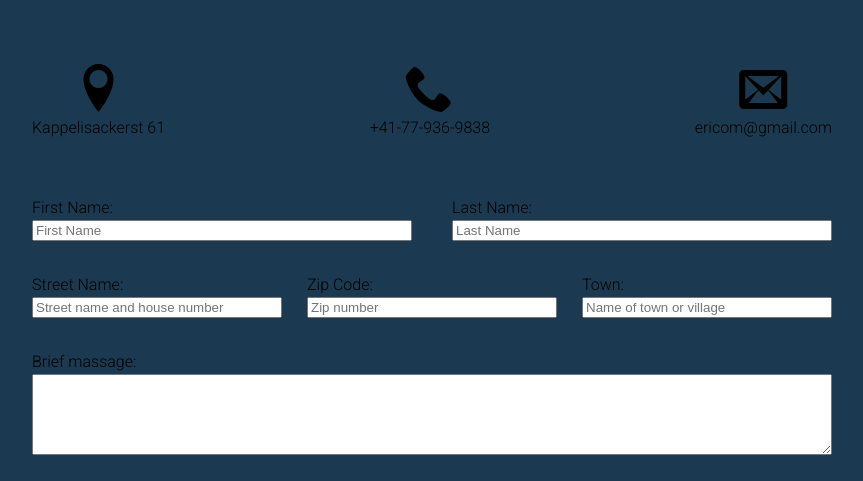
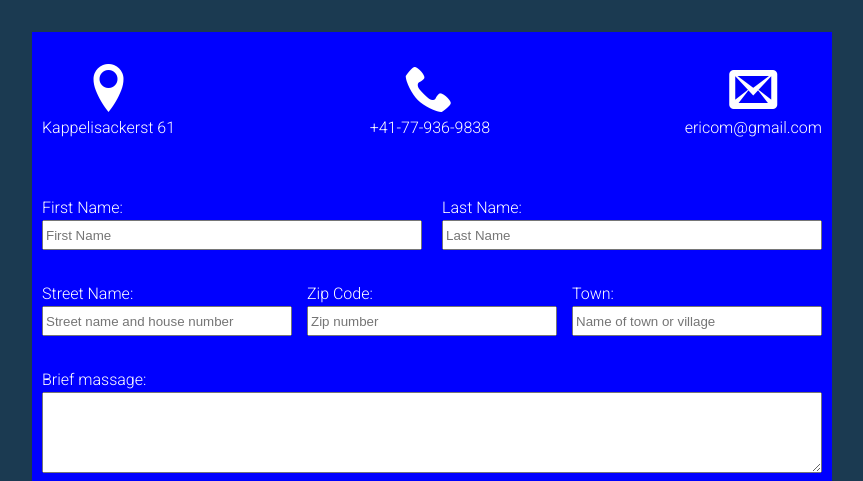
Before and after one commit to Awalom/bern_eri_com, a plain HTML site: page contact.html in a window 1280 px wide. Shown: the top 481 px of the page, without its empty margins (208-1071 px from the left). Drawn offline with Linux system fonts and the light colour scheme; files whose address does not match are found by name.

Commit message:
Added contact us page. need some more work in color

```diff
--- a/css/poco_reset.css
+++ b/css/poco_reset.css
@@ -321,6 +321,18 @@ header #nav {
   width: 130px;
 }
 
+.c_wrapper {
+  background-color: #00f;
+  padding: 0 10px;
+}
+.c_wrapper input {
+  height: 30px;
+}
+.c_wrapper label, .c_wrapper span, .c_wrapper p  {
+  color: white;
+}
+
+
 
 /* media
 ======================================*/
```
Also changed, not shown: events.html (+0 -1 lines).
